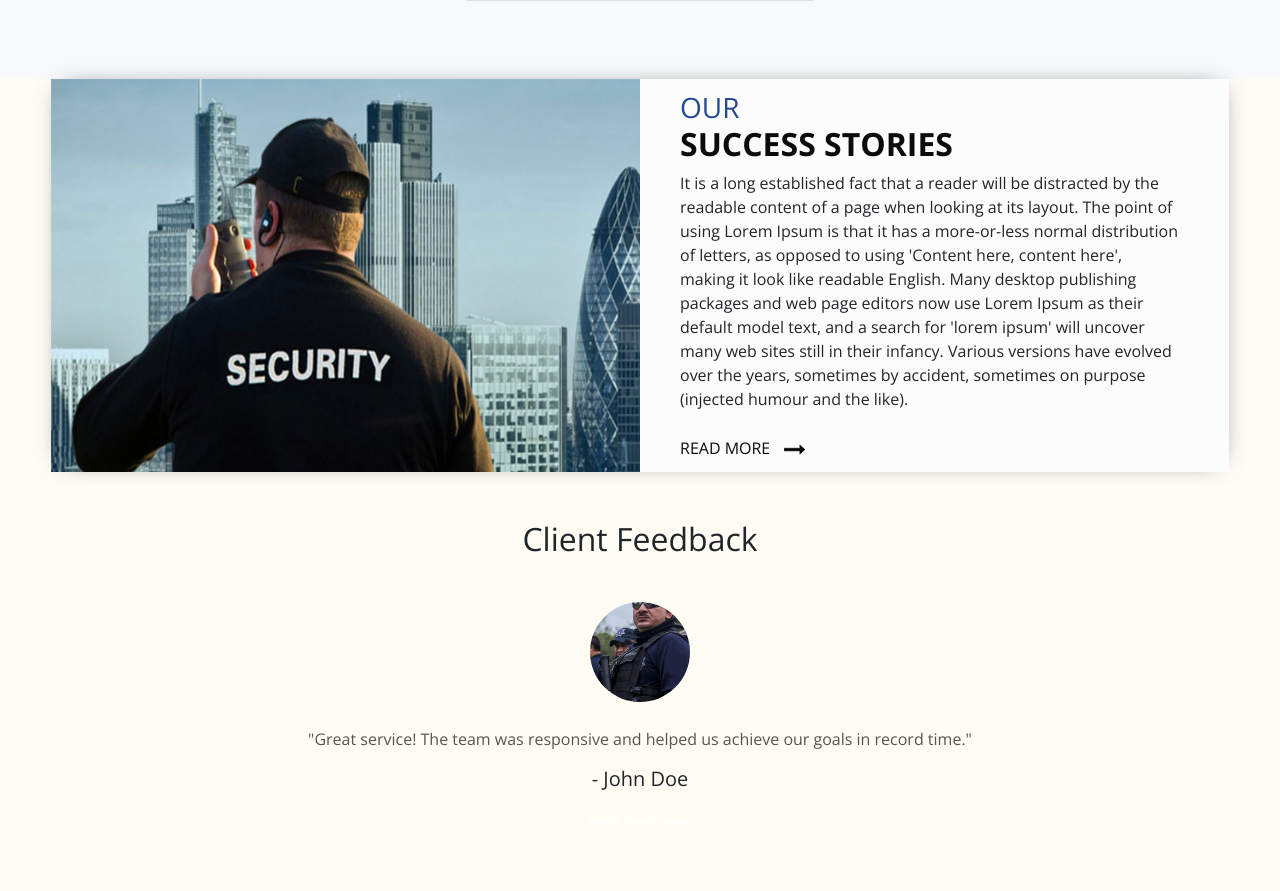
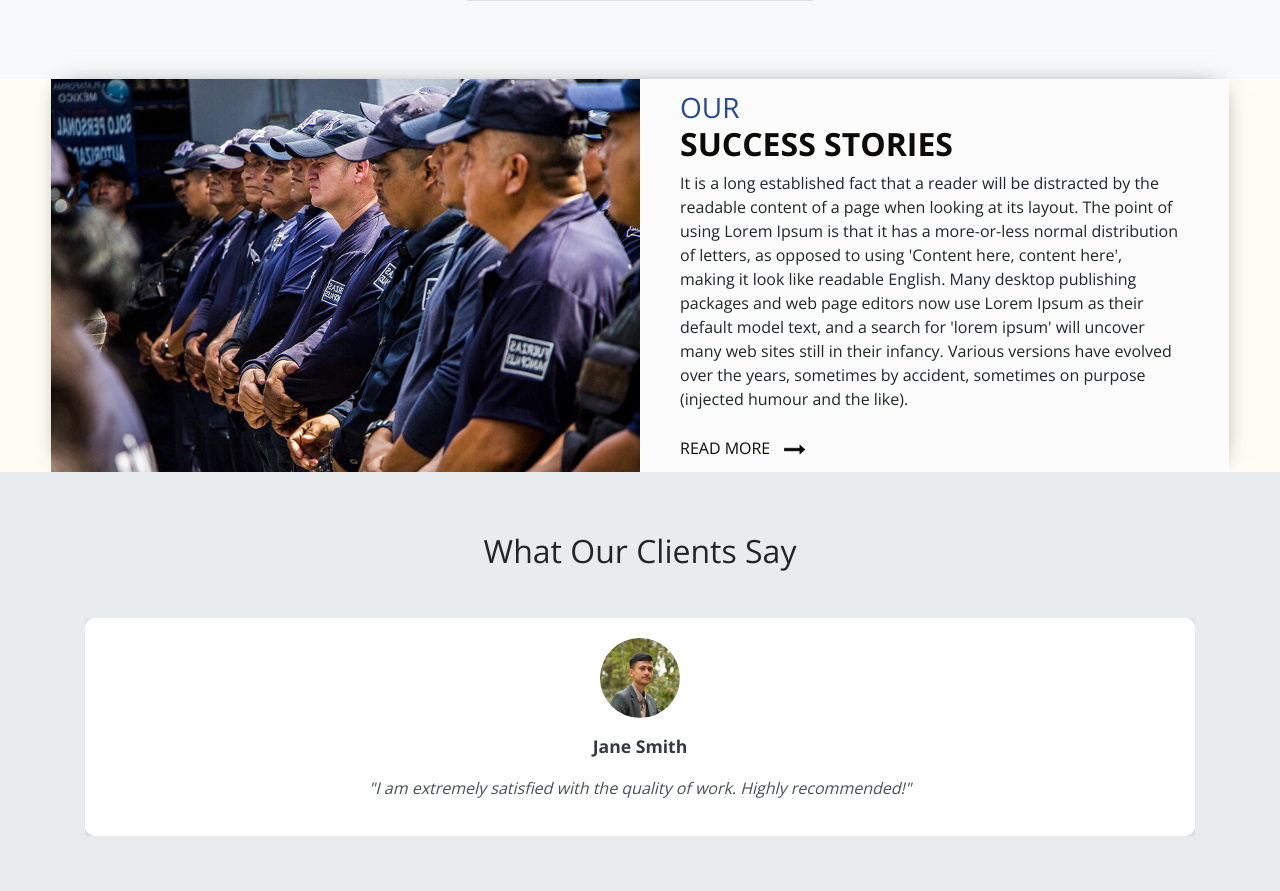
Before and after one commit to KhatriSuson/forensic, a Django app: page / in a window 1280 px wide. Shown: the part 3689-4580 px from the top of the page. Run offline with Django 5.2, Linux system fonts and the light colour scheme; data comes from the database, SQL or seed files in the repository; both versions use the stored data as it was after the commit; some libraries are stand-ins or nearby versions.

Commit message:
initial complete

```diff
--- a/FORENSICUK/forensicApp/admin.py
+++ b/FORENSICUK/forensicApp/admin.py
@@ -1,7 +1,9 @@
 from django.contrib import admin
-from .models import About, Slider, Service, Member
+from .models import About, Slider, Service, Member, SuccessStory, Feedback
 # Register your models here.
 admin.site.register(About)
 admin.site.register(Slider)
 admin.site.register(Service)
 admin.site.register(Member)
+admin.site.register(SuccessStory)
+admin.site.register(Feedback)
--- a/FORENSICUK/forensicApp/views.py
+++ b/FORENSICUK/forensicApp/views.py
@@ -1,5 +1,5 @@
 from django.shortcuts import render
-from .models import About, Slider, Service, Member
+from .models import About, Slider, Service, Member, SuccessStory, Feedback
 from django.views.generic import View
 # Create your views here.
 
@@ -8,6 +8,8 @@ def home(request):
     views['abouts'] = About.objects.all()
     views['services'] = Service.objects.all()
     views['members'] = Member.objects.all()
+    views['blogs'] = SuccessStory.objects.all()
+    views['feedbacks'] = Feedback.objects.all()
     return render(request, "index.html",views)
 
 def about(request):
@@ -22,7 +24,9 @@ def service(request):
     return render(request, 'service.html', views)
 
 def blog(request):
-    return render(request, 'blog.html')
+    views = {}
+    views['blogs'] = SuccessStory.objects.all()
+    return render(request, 'blog.html', views)
 
 def contact(request):
     return render(request, "contact.html")
--- a/FORENSICUK/templates/home/client_feedback.html
+++ b/FORENSICUK/templates/home/client_feedback.html
@@ -1,74 +1,64 @@
 {% load static %}
 <style>
-    .testimonial-item {
-        text-align: center;
+    .feedback-section {
+        padding: 60px 0;
+        background-color: #e9ecef;
+    }
+    .carousel-item {
+        transition: transform 0.5s ease-in-out;
+    }
+    .feedback-card {
+        border: none;
         padding: 20px;
+        border-radius: 10px;
+        background-color: #fff;
+        box-shadow: 0 2px 15px rgba(0, 0, 0, 0.1);
     }
     .client-img {
-        width: 100px;
-        height: 100px;
+        width: 80px;
+        height: 80px;
         border-radius: 50%;
         object-fit: cover;
-        margin: 0 auto 15px;
+        margin-bottom: 15px;
     }
-    .feedback-message {
-        font-size: 1rem;
-        color: #555;
-        margin-top: 10px;
+    .client-name {
+        font-size: 1.1rem;
+        font-weight: bold;
+        color: #343a40;
     }
-    .carousel-indicators {
-        bottom: -30px;
+    .client-role {
+        color: #6c757d;
+        font-size: 0.9rem;
+    }
+    .testimonial-text {
+        font-style: italic;
+        color: #495057;
     }
 </style>
 
-<div class="container mt-5">
-    <h2 class="text-center mb-4">Client Feedback</h2>
-    <div id="testimonialCarousel" class="carousel slide" data-ride="carousel">
-        <!-- Indicators -->
-        <ol class="carousel-indicators">
-            <li data-target="#testimonialCarousel" data-slide-to="0" class="active"></li>
-            <li data-target="#testimonialCarousel" data-slide-to="1"></li>
-            <li data-target="#testimonialCarousel" data-slide-to="2"></li>
-        </ol>
-
-        <!-- Wrapper for slides -->
+<section class="feedback-section text-center">
+    <div class="container">
+        <h2 class="mb-5">What Our Clients Say</h2>
+        <div id="feedbackCarousel" class="carousel slide" data-ride="carousel">
             <div class="carousel-inner">
-            <!-- Slide 1 -->
+                {% for feedback in feedbacks %}
                 <div class="carousel-item active">
-                <div class="testimonial-item">
-                    <img src="{% static 'images/security-1.jpg' %}" alt="Client 1" class="client-img">
-                    <p class="feedback-message">"Great service! The team was responsive and helped us achieve our goals in record time."</p>
-                    <h5>- John Doe</h5>
+                    <div class="feedback-card mx-auto">
+                        <img src="{{ feedback.image.url }}" alt="Client 1" class="client-img mx-auto d-block">
+                        <p class="client-name">{{ feedback.name }}</p>
+                        <p class="testimonial-text">"{{ feedback.message }}"</p>
                     </div>
                 </div>
-
-            <!-- Slide 2 -->
-            <div class="carousel-item">
-                <div class="testimonial-item">
-                    <img src="{% static 'images/security-1.jpg' %}" alt="Client 2" class="client-img">
-                    <p class="feedback-message">"I am extremely satisfied with the quality of work. Highly recommended!"</p>
-                    <h5>- Jane Smith</h5>
+                {% endfor %}
             </div>
-            </div>
-
-            <!-- Slide 3 -->
-            <div class="carousel-item">
-                <div class="testimonial-item">
-                    <img src="{% static 'images/security-1.jpg' %}" alt="Client 3" class="client-img">
-                    <p class="feedback-message">"A wonderful experience from start to finish. Their dedication is unmatched."</p>
-                    <h5>- Emily Brown</h5>
-                </div>
-            </div>
-        </div>
-
-        <!-- Controls -->
-        <a class="carousel-control-prev" href="#testimonialCarousel" role="button" data-slide="prev">
+            <a class="carousel-control-prev" href="#feedbackCarousel" role="button" data-slide="prev">
                 <span class="carousel-control-prev-icon" aria-hidden="true"></span>
                 <span class="sr-only">Previous</span>
             </a>
-        <a class="carousel-control-next" href="#testimonialCarousel" role="button" data-slide="next">
+            <a class="carousel-control-next" href="#feedbackCarousel" role="button" data-slide="next">
                 <span class="carousel-control-next-icon" aria-hidden="true"></span>
                 <span class="sr-only">Next</span>
             </a>
         </div>
     </div>
+</section>
--- /dev/null
+++ b/FORENSICUK/templates/home/contact.html
@@ -0,0 +1,84 @@
+<style>
+    .contact-section {
+        padding: 60px 0;
+        background-color: #f8f9fa;
+    }
+    .contact-info {
+        padding: 20px;
+        background-color: #fff;
+        border-radius: 10px;
+        box-shadow: 0 2px 15px rgba(0, 0, 0, 0.1);
+    }
+    .contact-form {
+        padding: 20px;
+        background-color: #fff;
+        border-radius: 10px;
+        box-shadow: 0 2px 15px rgba(0, 0, 0, 0.1);
+    }
+    .map-container {
+        border-radius: 10px;
+        overflow: hidden;
+        box-shadow: 0 2px 15px rgba(0, 0, 0, 0.1);
+    }
+    .btn-submit {
+        background-color: #007bff;
+        color: #fff;
+        border: none;
+        transition: background-color 0.3s ease;
+    }
+    .btn-submit:hover {
+        background-color: #0056b3;
+    }
+</style>
+<section class="contact-section">
+    <div class="container">
+        <h2 class="text-center mb-5">Contact Us</h2>
+        <div class="row">
+            <!-- Contact Information -->
+            <div class="col-md-6">
+                <div class="contact-info">
+                    <h4>Get in Touch</h4>
+                    <p>Feel free to reach out to us for any inquiries, consultations, or support. Our team is ready to assist you with any forensic needs.</p>
+                    <ul class="list-unstyled">
+                        <li><strong>Address:</strong> 123 Forensic Ave, Suite 101, Cyber City</li>
+                        <li><strong>Email:</strong> support@forensicservices.com</li>
+                        <li><strong>Phone:</strong> +1 (555) 123-4567</li>
+                        <li><strong>Working Hours:</strong> Mon - Fri: 9:00 AM - 6:00 PM</li>
+                    </ul>
+                </div>
+            </div>
+
+            <!-- Contact Form -->
+            <div class="col-md-6">
+                <div class="contact-form">
+                    <h4>Send Us a Message</h4>
+                    <form>
+                        <div class="form-group">
+                            <label for="name">Name</label>
+                            <input type="text" class="form-control" id="name" placeholder="Enter your name" required>
+                        </div>
+                        <div class="form-group">
+                            <label for="email">Email</label>
+                            <input type="email" class="form-control" id="email" placeholder="Enter your email" required>
+                        </div>
+                        <div class="form-group">
+                            <label for="message">Message</label>
+                            <textarea class="form-control" id="message" rows="4" placeholder="Enter your message" required></textarea>
+                        </div>
+                        <button type="submit" class="btn btn-submit">Submit</button>
+                    </form>
+                </div>
+            </div>
+        </div>
+
+        <!-- Map Section -->
+        <div class="row mt-5">
+            <div class="col-md-12">
+                <div class="map-container">
+                    <!-- Replace the src link with your Google Maps embed link -->
+                    <iframe src="https://www.google.com/maps/embed?pb=!1m18!1m12!1m3!1d3151.835434509377!2d144.95565131590464!3d-37.817327879751554!2m3!1f0!2f0!3f0!3m2!1i1024!2i768!4f13.1!3m3!1m2!1s0x6ad642af0f11fd81%3A0xf0727b65a40f73e8!2sEnvato!5e0!3m2!1sen!2sus!4v1616386925037!5m2!1sen!2sus" width="100%" height="400" style="border:0;" allowfullscreen="" loading="lazy"></iframe>
+                </div>
+            </div>
+        </div>
+    </div>
+</section>
--- /dev/null
+++ b/FORENSICUK/templates/home/successStory.html
@@ -0,0 +1,36 @@
+{% load static %}
+<section class="layout_padding story_section">
+    <div class="container-fluid">
+      {% for blog in blogs %}
+      <div class="row">
+        <div class=" col-md-6">
+          <div>
+            <img class="img-fluid" src="{{ blog.image.url }}" alt="" />
+          </div>
+        </div>
+        <div class=" col-md-6">
+
+          <div class="story_detail">
+            <h3>
+              Our
+            </h3>
+            <h2>
+              {{ blog.title }}
+            </h2>
+            <p>
+              {{ blog.description }}
+            </p>
+            <div class="story_detail-btn">
+              <a href="">
+                <span>
+                  Read More
+                </span>
+                <img src="{% static 'images/arrow-black.png' %}" alt="" class="ml-2" />
+              </a>
+            </div>
+          </div>
+        </div>
+      </div>
+      {% endfor %}
+    </div>
+  </section>
--- a/FORENSICUK/templates/index.html
+++ b/FORENSICUK/templates/index.html
@@ -213,78 +213,10 @@
 
   <!-- story section -->
 
-  <section class="layout_padding story_section">
-    <div class="container-fluid">
-      <div class="row">
-        <div class=" col-md-6">
-          <div>
-            <img class="img-fluid" src="{% static 'images/security.jpg' %}" alt="" />
-          </div>
-        </div>
-        <div class=" col-md-6">
-          <div class="story_detail">
-            <h3>
-              Our
-            </h3>
-            <h2>
-              Success Stories
-            </h2>
-            <p>
-              It is a long established fact that a reader will be distracted by the readable content of a page when
-              looking at its layout. The point of using Lorem Ipsum is that it has a more-or-less normal distribution of
-              letters, as opposed to using 'Content here, content here', making it look like readable English. Many
-              desktop publishing packages and web page editors now use Lorem Ipsum as their default model text, and a
-              search for 'lorem ipsum' will uncover many web sites still in their infancy. Various versions have evolved
-              over the years, sometimes by accident, sometimes on purpose (injected humour and the like).
-            </p>
-            <div class="story_detail-btn">
-              <a href="">
-                <span>
-                  Read More
-                </span>
-                <img src="{% static 'images/arrow-black.png' %}" alt="" class="ml-2" />
-              </a>
-            </div>
-          </div>
-        </div>
-      </div>
-    </div>
-  </section>
+ {% include 'home/successStory.html' %}
 
   {% include 'home/client_feedback.html' %}
-
-  <!-- end story section -->
-
   <!-- contact section -->
-  <section class="contact_section layout_padding-top">
-    <div class="container-fluid">
-      <div class="row">
-        <div class=" col-md-6">
-          <div id="map" class="h-100 w-100 ">
-          </div>
-        </div>
-        <div class=" col-md-6 contact_form-container">
-          <div class="contact_box">
-            <form action="">
-              <input type="text" placeholder="Your Name">
-              <input type="email" placeholder="Email">
-              <input type="text" placeholder="Phone Number">
-              <input type="text" placeholder="Message">
-              <div>
-                <button type="submit">
-                  Submit
-                </button>
-              </div>
-            </form>
-          </div>
-        </div>
-      </div>
-
-    </div>
-    </div>
-  </section>
-
+  {% include 'home/contact.html' %}
   <!-- end contact section -->
-
-  <!-- info section -->
  {% endblock %}
--- a/FORENSICUK/templates/service.html
+++ b/FORENSICUK/templates/service.html
@@ -1,7 +1,4 @@
 {% extends 'base.html' %}
-
 {% block content %}
-
-
 {% include 'home/service.html' %}
 {% endblock %}
```
Also changed, not shown: FORENSICUK/forensicApp/models.py (+17 -0 lines), FORENSICUK/templates/blog.html (+2 -52 lines), FORENSICUK/templates/contact.html (+2 -35 lines), FORENSICUK/db.sqlite3, FORENSICUK/forensicApp/migrations/0004_successstory.py (added), FORENSICUK/forensicApp/migrations/0005_feedback.py (added), FORENSICUK/media/media/feedback/Screenshot_2024-07-13_102832.png (added), FORENSICUK/media/media/feedback/Screenshot_2024-07-27_171155.png (added), FORENSICUK/media/media/feedback/photo.png (added), FORENSICUK/media/media/successStory/guards.jpg (added), FORENSICUK/media/media/welcome_4FAWOMt.jpg (added). Lines whose indentation alone changed are shown as unchanged.
